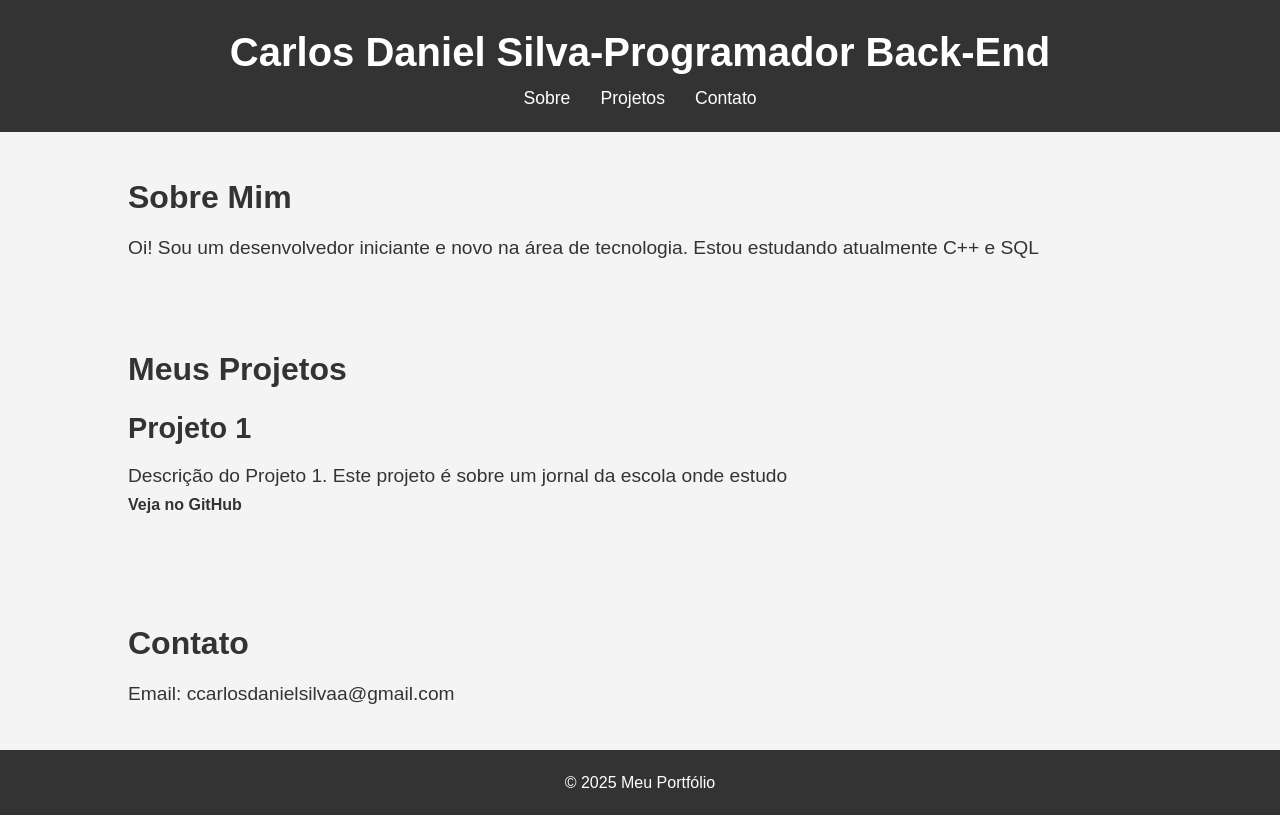
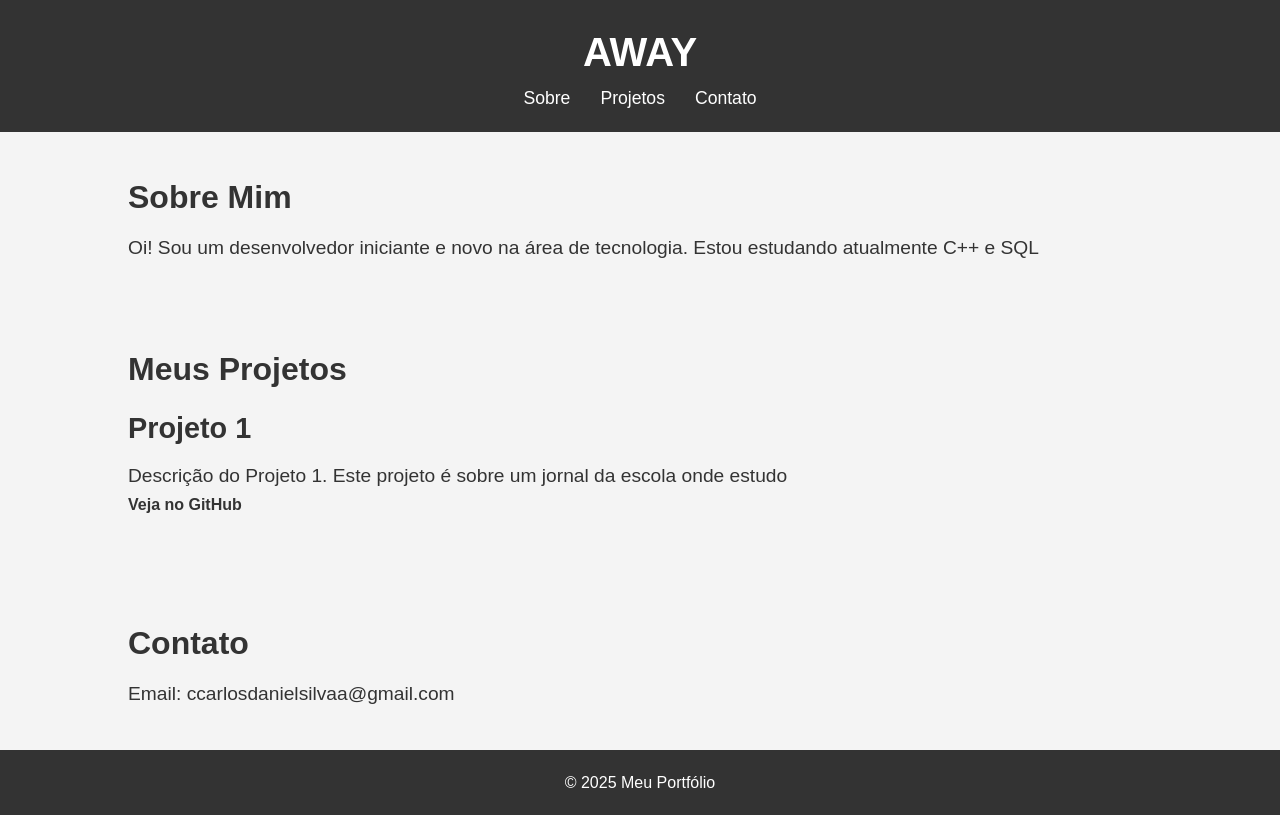
Before and after one commit to CarlosDaniel-Droid/port, a plain HTML site: page index.html in a window 1280 px wide. Drawn offline with Linux system fonts and the light colour scheme.

Commit message:
Update index.html

```diff
--- a/index.html
+++ b/index.html
@@ -4,13 +4,13 @@
     <meta charset="UTF-8">
     <meta name="viewport" content="width=device-width, initial-scale=1.0">
     <meta http-equiv="X-UA-Compatible" content="ie=edge">
-    <title>Meu Portfólio</title>
+    <title>AWAY</title>
     <link rel="stylesheet" href="style.css">
 </head>
 <body>
     <header>
         <div class="container">
-            <h1>Carlos Daniel Silva-Programador Back-End</h1>
+            <h1>AWAY</h1>
             <nav>
                 <ul>
                     <li><a href="#sobre">Sobre</a></li>
```
